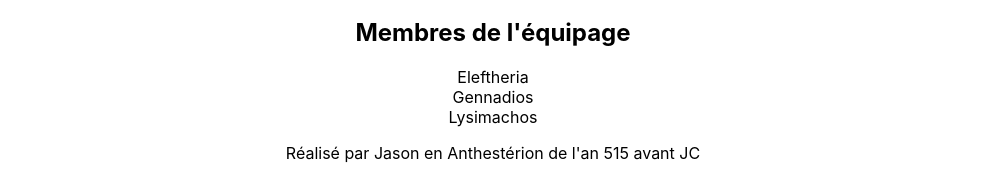
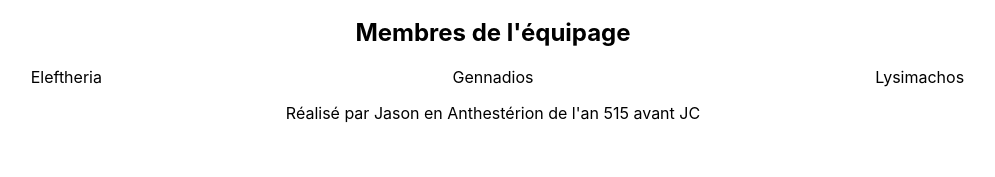
Before and after one commit to Jeromerobichez/tech-challenge, a React (Create React App) app: page / in a window 1280 px wide. Shown: the part 298-475 px from the top of the page, without its empty margins (147-1142 px from the left). Built offline with nearby package versions, Linux system fonts and the light colour scheme.

Commit message:
data in 3 columns OK

```diff
--- a/src/App.css
+++ b/src/App.css
@@ -35,3 +35,8 @@
     transform: rotate(360deg);
   }
 }
+.member-grid {
+  display: grid;
+  grid-template-columns: repeat(3, 1fr);
+
+}
--- a/src/App.js
+++ b/src/App.js
@@ -1,7 +1,39 @@
+import React, {useState} from 'react'
 import logo from './logo.svg';
 import './App.css';
+import Form from './form'
+
+const defaultData = ['Eleftheria', 'Gennadios', 'Lysimachos']
 
 function App() {
+const [data, setData ] = useState(defaultData)
+const [name, setName ] = useState('')
+
+const handleChange = (e) => {
+  e.preventDefault();
+  setName(e.target.value)
+
+}
+const handleSubmit = (e) => {
+e.preventDefault()
+  setData([...data, name])
+  console.log("DATA CEST", data)
+
+}
+
+const arrayChunk = (arr, n) => {
+  const array = arr.slice();
+  const chunks = [];
+  while (array.length) chunks.push(array.splice(0, n));
+  return chunks;
+};
+
+let usableData = arrayChunk(data, 3)
+/* console.log('DATA', data) */
+console.log('NAME', name)
+console.log('DATA', data)
+console.log('usableData', usableData)
+
   return (
     <div className="App">
       <header className='App-header'>
@@ -14,18 +46,25 @@ function App() {
 
 
   <h2>Ajouter un(e) Argonaute</h2>
-  <form class="new-member-form">
-    <label for="name">Nom de l&apos;Argonaute</label>
-    <input id="name" name="name" type="text" placeholder="Charalampos" />
-    <button type="submit">Envoyer</button>
+{/*   <Form setName={setName} /> */}
+<form className="new-member-form">
+    <label id="name">Nom de l&apos;Argonaute
+    <input id="name" name="name" type="text" placeholder="Charalampos"  onChange={handleChange}  />
+    </label>
+    <button type="submit"
+    onClick={handleSubmit}>Envoyer</button>
   </form>
 
 
   <h2>Membres de l'équipage</h2>
-  <section class="member-list">
-    <div class="member-item">Eleftheria</div>
-    <div class="member-item">Gennadios</div>
-    <div class="member-item">Lysimachos</div>
+  <section className="member-list">
+  <div className="member-grid">
+    {data.map((name, i) =>
+
+    <div key={i}
+    className="member-item">{name}</div>
+    )}
+    </div>
   </section>
 </main>
 
--- /dev/null
+++ b/src/form.js
@@ -0,0 +1,16 @@
+import React from 'react'
+
+const Form = (setName) => {
+
+
+
+return(
+    <form className="new-member-form">
+    <label id="name">Nom de l&apos;Argonaute
+    <input id="name" name="name" type="text" placeholder="Charalampos"  onChange={(e)=> setName(e.target.value)}  />
+    </label>
+    <button type="submit">Envoyer</button>
+  </form>
+)
+}
+export default Form;
```
